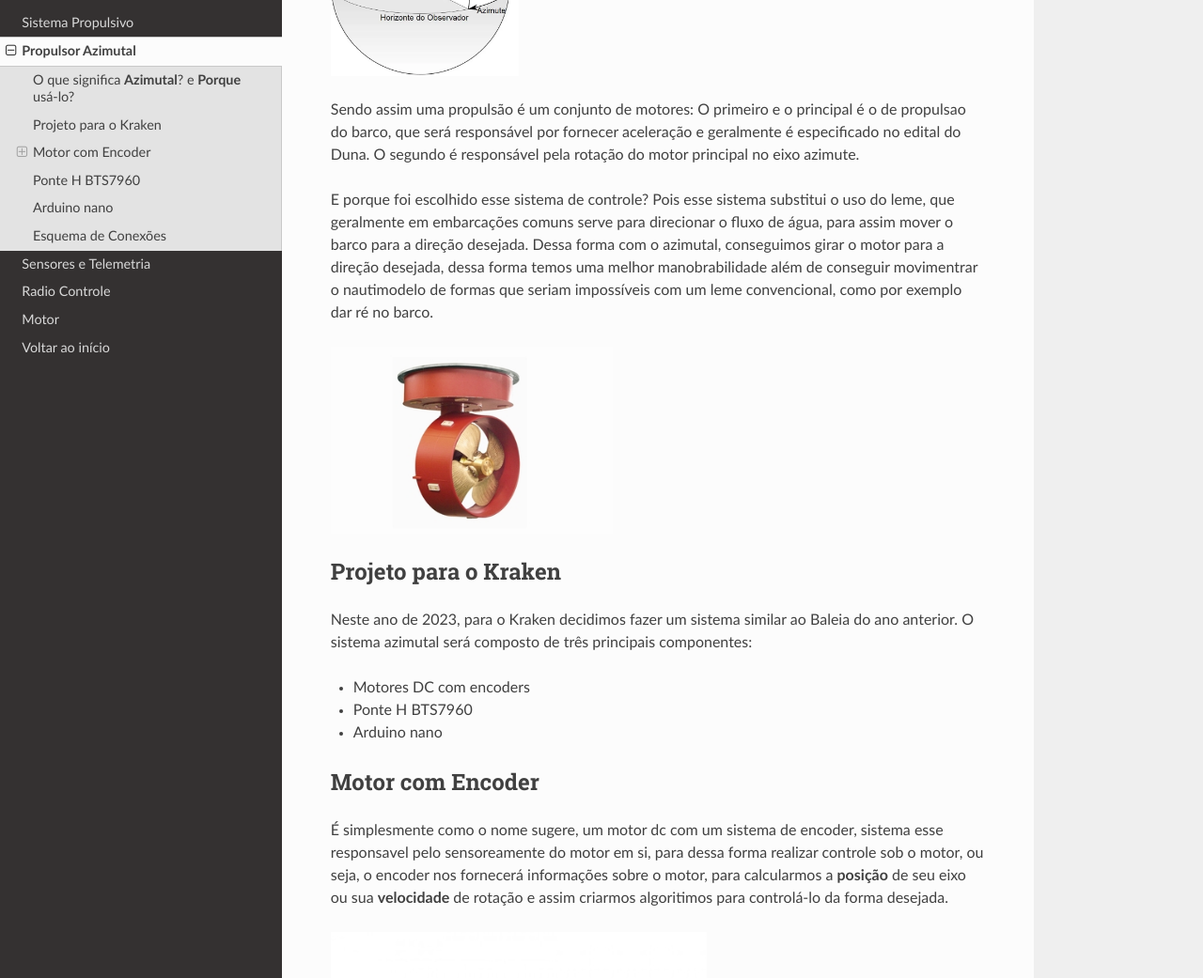
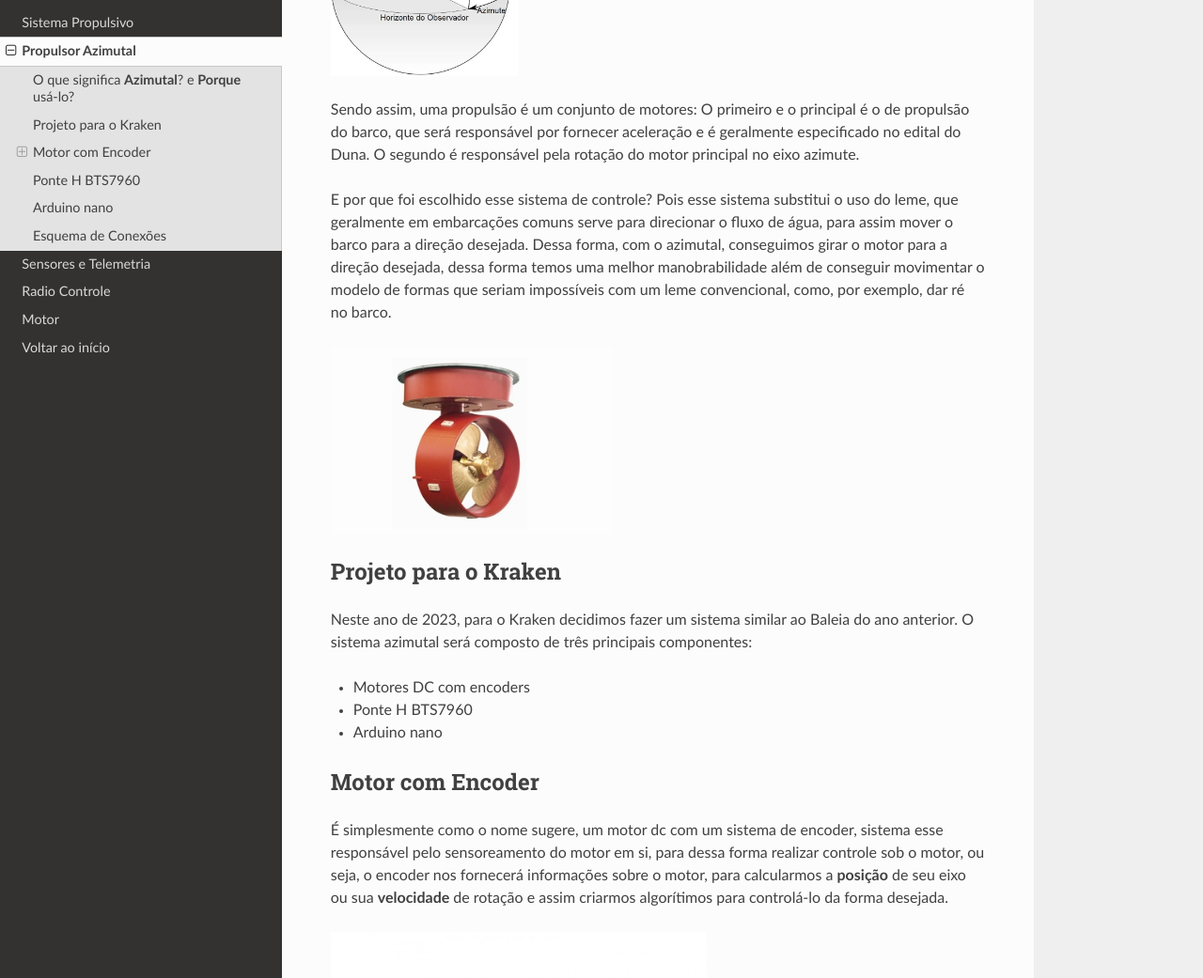
Before and after one commit to polinautico/RTD-Kraken, a Sphinx documentation site: the page built from docs/source/azimutal.rst, in a window 1280 px wide and 1400 px high, scrolled down 306 px. Shown: the part 151-1192 px from the top of the window at 94% size. Built offline with Sphinx 7.4.7 and the Read the Docs theme 2.0.0, drawn with Linux system fonts in a browser that asks for light colours; some of the changed text lies outside the part shown.

Commit message:
Update azimutal.rst

```diff
--- a/docs/source/azimutal.rst
+++ b/docs/source/azimutal.rst
@@ -8,13 +8,13 @@ A palavra **azimutal** tem origem da palavra azimute, que significa, "ângulo me
   :width: 200
   :alt: Projeção Azimutal (referência)
 
-Sendo assim uma propulsão é um conjunto de motores:
-O primeiro e o principal é o de propulsao do barco, que será responsável por fornecer aceleração e geralmente é especificado no edital do Duna.
+Sendo assim, uma propulsão é um conjunto de motores:
+O primeiro e o principal é o de propulsão do barco, que será responsável por fornecer aceleração e é geralmente especificado no edital do Duna.
 O segundo é responsável pela rotação do motor principal no eixo azimute.
 
-E porque foi escolhido esse sistema de controle?
+E por que foi escolhido esse sistema de controle?
 Pois esse sistema substitui o uso do leme, que geralmente em embarcações comuns serve para direcionar o fluxo de água, para assim mover o barco para a direção desejada.
-Dessa forma com o azimutal, conseguimos girar o motor para a direção desejada, dessa forma temos uma melhor manobrabilidade além de conseguir movimentrar o nautimodelo de formas que seriam impossíveis com um leme convencional, como por exemplo dar ré no barco.
+Dessa forma, com o azimutal, conseguimos girar o motor para a direção desejada, dessa forma temos uma melhor manobrabilidade além de conseguir movimentar o modelo de formas que seriam impossíveis com um leme convencional, como, por exemplo, dar ré no barco.
 
 .. image:: imagens/Ex_motor_azimutal.jpg
   :width: 300
@@ -32,13 +32,13 @@ Neste ano de 2023, para o Kraken decidimos fazer um sistema similar ao Baleia do
 Motor com Encoder
 ------
 
-É simplesmente como o nome sugere, um motor dc com um sistema de encoder, sistema esse responsavel pelo sensoreamente do motor em si, para dessa forma realizar controle sob o motor, ou seja, o encoder nos fornecerá informações sobre o motor, para calcularmos a **posição** de seu eixo ou sua **velocidade** de rotação e assim criarmos algoritimos para controlá-lo da forma desejada.
+É simplesmente como o nome sugere, um motor dc com um sistema de encoder, sistema esse responsável pelo sensoreamento do motor em si, para dessa forma realizar controle sob o motor, ou seja, o encoder nos fornecerá informações sobre o motor, para calcularmos a **posição** de seu eixo ou sua **velocidade** de rotação e assim criarmos algorítimos para controlá-lo da forma desejada.
 
 .. image:: imagens/motor_dc_com_encoder.jpg
   :width: 400
   :alt: Exemplo de Azimutal
 
-Como vemos na imagem acima do proprio dispositivo, temos duas partes do cilindo, a primeira e mais perto do eixo é um sistema de engrenagens para redução e a segunda e maior é o sistema eletromagnético do motor junto com os dispositivos de sensoriamente, que são nada mais que sensores de efeito hall, também vemos as suas conexões que são 6 pinos. Esses pinos são mostrados abaixo:
+Como vemos na imagem acima do próprio dispositivo, temos duas partes do cilindro, a primeira e mais perto do eixo é um sistema de engrenagens para redução e a segunda e maior é o sistema eletromagnético do motor junto aos dispositivos de sensoriamento, que são nada mais que sensores de efeito hall, também vemos as suas conexões que são 6 pinos. Esses pinos são mostrados abaixo:
 
 
 .. note:: Um sistema de engrenagem de redução servem para diminuir a velocidade de rotação do eixo, por exemplo, enquanto o eixo do motor gira em 750 RPM, e temos um sistema de engrenagens 1:75, o eixo final da caixa de redução irá girar em 1 RPM.
```
